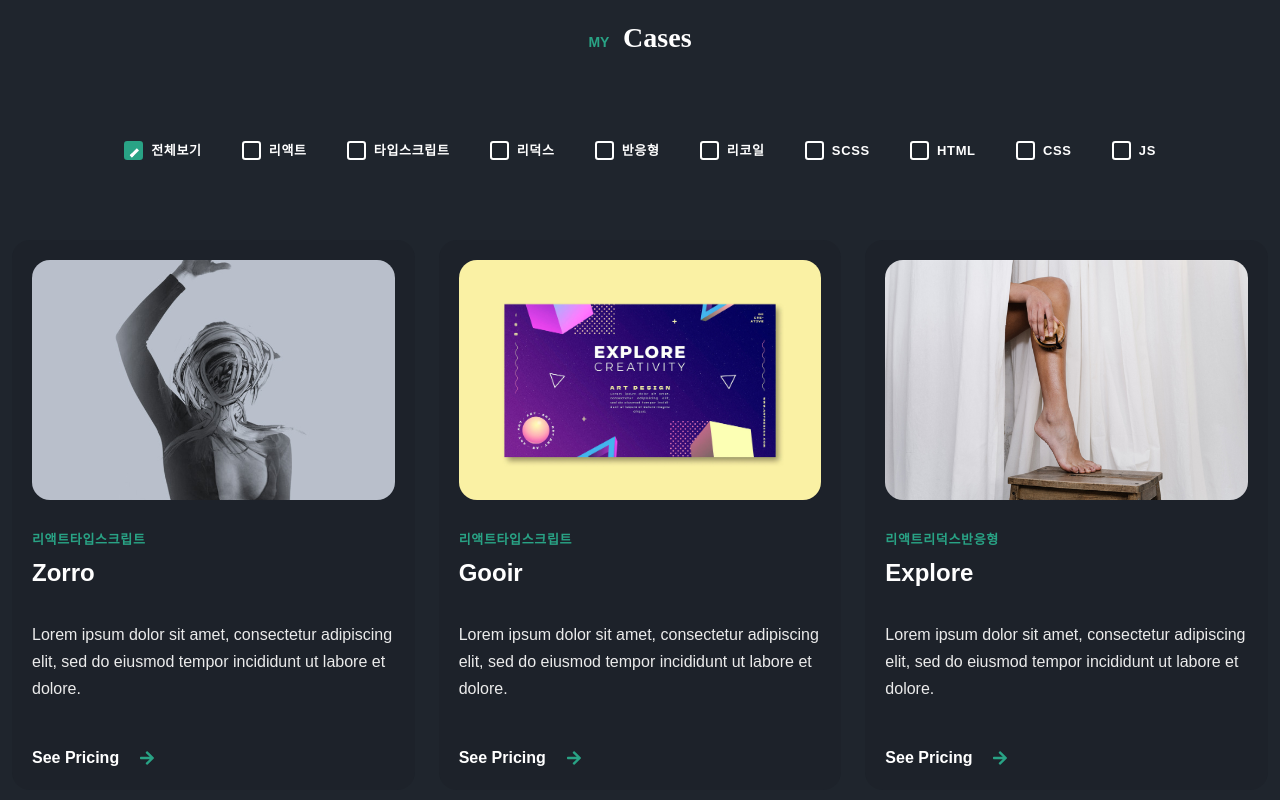
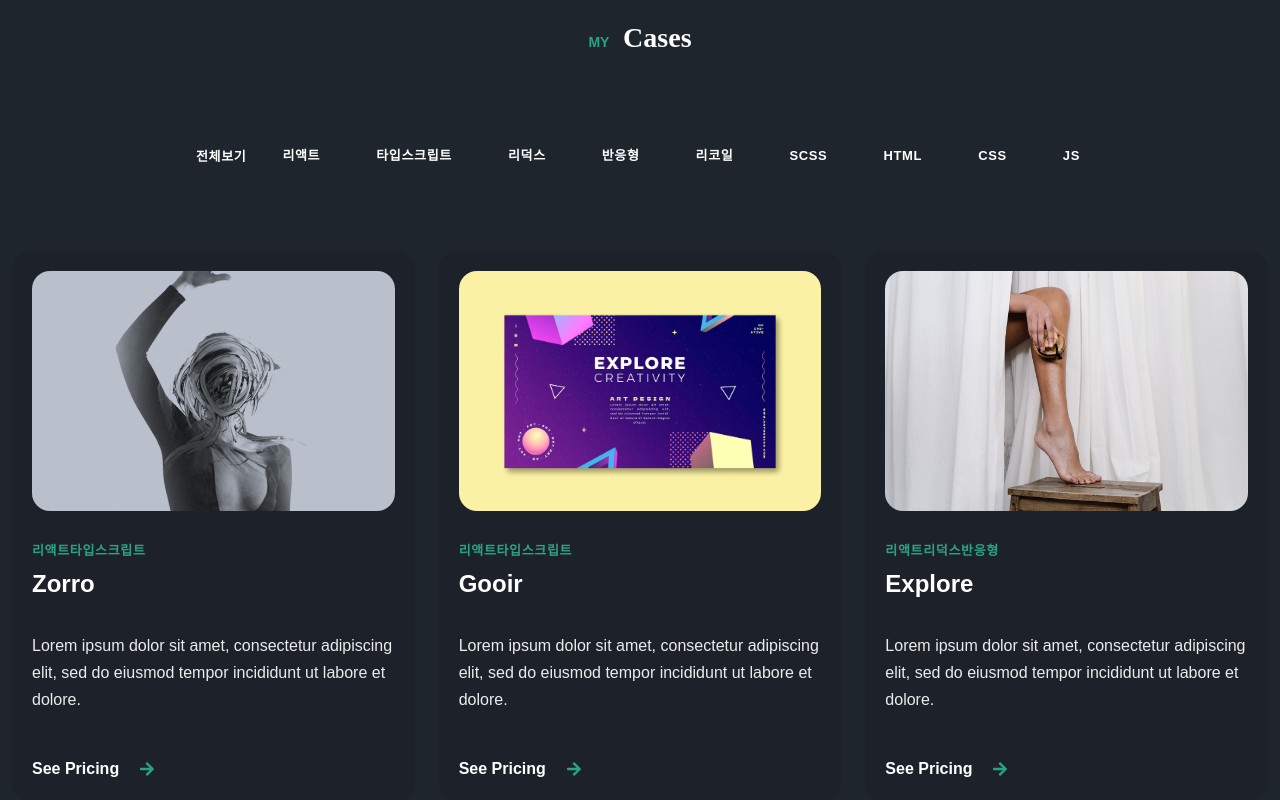
Before and after one commit to miss-gif/portfolio-final, a React (Vite) app: page / in a window 1280 px wide. Shown: the part 3820-4620 px from the top of the page. Built offline with nearby package versions, Linux system fonts and the light colour scheme.

Commit message:
Css : 디테일 수정중

```diff
--- a/src/components/portfolio/List.jsx
+++ b/src/components/portfolio/List.jsx
@@ -7,12 +7,13 @@ const List = ({ categories, filterItems, selectedCategories, selectAll }) => {
 
   return (
     <div className="portfolio__list">
-      <label className="portfolio__list-item text-cs">
-        <input
-          type="checkbox"
-          checked={selectedCategories.length === 0}
-          onChange={handleSelectAll}
-        />
+      <input
+        id="seeAll"
+        type="checkbox"
+        checked={selectedCategories.length === 0}
+        onChange={handleSelectAll}
+      />
+      <label htmlFor="seeAll" className="portfolio__list-item text-cs">
         전체보기
       </label>
       {categories.map((category, index) => (
--- a/src/components/portfolio/portfolio.scss
+++ b/src/components/portfolio/portfolio.scss
@@ -16,7 +16,6 @@
     width: 100%;
     height: 240px;
     object-fit: cover;
-    vertical-align: middle;
     transition: all 0.6s var(--transition);
   }
   &__items:hover .portfolio__img {
@@ -45,26 +44,36 @@
 .portfolio__list {
   display: flex;
   justify-content: center;
-  column-gap: 40px;
+  align-items: center;
+  gap: 8px;
   margin-bottom: 60px;
   &-item {
+    display: flex;
+    justify-content: center;
+    align-items: center;
+    position: relative;
     color: var(--title-color);
     font-size: var(--tiny-font-size);
     font-weight: 700;
+    &:hover {
+      color: var(--primary-color);
+    }
+  }
+}
+
+/* list */
+.portfolio__list {
+  display: flex;
+  justify-content: center;
+  gap: 16px;
+  margin-bottom: 60px;
+  &-item {
     position: relative;
-    transition: all 0.7s var(--transition);
-    &::before {
-      content: "";
-      width: 0;
-      height: 2px;
-      background-color: var(--primary-color);
-      position: absolute;
-      bottom: -12px;
-      left: 0;
-      transition: all 0.3s var(--transition);
-    }
-    &:hover::before {
-      width: 100%;
+    color: var(--title-color);
+    font-size: var(--tiny-font-size);
+    font-weight: 700;
+    &:hover {
+      color: var(--primary-color);
     }
   }
 }
@@ -82,50 +91,44 @@
 }
 
 /* 체크박스 */
-.portfolio__list-item {
-  display: flex;
-  align-items: center;
-  font-size: 1rem;
-  color: var(--title-color);
-  position: relative;
-  transition: color 0.3s ease;
-  cursor: pointer;
-
-  &:hover {
-    color: var(--primary-color);
-  }
+.checkbox-style input[type="checkbox"] {
+  display: none;
+  visibility: hidden;
 }
 
-.portfolio__list-item input[type="checkbox"] {
-  appearance: none;
-  width: 1.2rem;
-  height: 1.2rem;
-  border: 2px solid var(--title-color);
-  border-radius: 0.2rem;
-  margin-right: 0.5rem;
+.checkbox-style label {
   position: relative;
+  padding: 0 20px;
+  line-height: 2;
+  display: inline-flex;
   cursor: pointer;
-  transition: background-color 0.3s ease, border-color 0.3s ease;
 }
 
-.portfolio__list-item input[type="checkbox"]:checked {
-  background-color: var(--primary-color);
-  border-color: var(--primary-color);
+.checkbox-style label:before {
+  position: absolute;
+  box-sizing: border-box;
+  content: "";
+  left: 0;
+  display: block;
+  width: 24px;
+  height: 24px;
+  // border: 2px solid #666;
+  border-radius: 4px;
+  z-index: -1;
 }
 
-.portfolio__list-item input[type="checkbox"]:checked::after {
-  content: "";
-  position: absolute;
-  top: 0.3rem;
-  left: 0.45rem;
-  width: 0.2rem;
-  height: 0.6rem;
-  border: solid #fff;
-  border-width: 0 0.2rem 0.2rem 0;
-  transform: rotate(45deg);
+.checkbox-style input[type="checkbox"]:checked + label {
+  color: #fff;
+}
+.checkbox-style input[type="checkbox"]:checked + label:before {
+  top: 0;
+  width: 100%;
+  padding: 12px;
+  background: var(--primary-color);
+  border: 0;
 }
 
-.portfolio__list-item input[type="checkbox"]:focus {
-  outline: none;
-  box-shadow: 0 0 0 2px rgba(0, 123, 255, 0.25);
+.checkbox-style label,
+.checkbox-style label::before {
+  transition: 0.25s all ease;
 }
--- a/src/components/project/project.scss
+++ b/src/components/project/project.scss
@@ -58,43 +58,3 @@
     min-height: 125px;
   }
 }
-
-/* list */
-.portfolio__list {
-  display: flex;
-  justify-content: center;
-  column-gap: 40px;
-  margin-bottom: 60px;
-  &-item {
-    color: var(--title-color);
-    font-size: var(--tiny-font-size);
-    font-weight: 700;
-    position: relative;
-    transition: all 0.7s var(--transition);
-    &::before {
-      content: "";
-      width: 0;
-      height: 2px;
-      background-color: var(--primary-color);
-      position: absolute;
-      bottom: -12px;
-      left: 0;
-      transition: all 0.3s var(--transition);
-    }
-    &:hover::before {
-      width: 100%;
-    }
-  }
-}
-
-.active-work {
-  color: var(--primary-color);
-  ::before {
-    width: 100%;
-  }
-}
-
-.card-two {
-  border-radius: 18px;
-  padding: 20px;
-}
```
